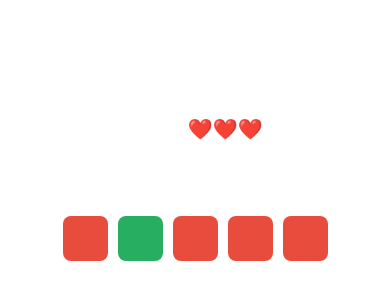
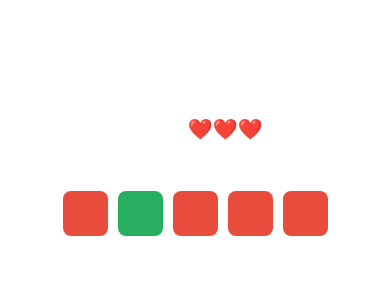
Before and after one commit to husainsaleh123/tile-rescue, a plain HTML site: page game.html in a window 390 px wide. Shown: the part 110-393 px from the top of the page. Drawn offline with Linux system fonts and the light colour scheme.

Commit message:
files go here

```diff
--- a/style.css
+++ b/style.css
@@ -534,10 +534,13 @@ footer{
     @media only screen and (max-width: 640px) {
 
         html, body {
-            /* Multiple background layers: gradient on top, image underneath */
-        background:
-            linear-gradient(rgb(11, 16, 49, 0.75)),
-            url('images/background-img-3.jpg'); /* Replace with your image path */
+            height: 100%;
+            overflow-x: hidden;
+             -webkit-overflow-scrolling: touch;
+                /* Multiple background layers: gradient on top, image underneath */
+            background:
+                linear-gradient(rgb(11, 16, 49, 0.75)),
+                url('images/background-img-3.jpg'); /* Replace with your image path */
         }
 
 
@@ -838,12 +841,12 @@ footer{
         }
 
         .tile-board {
-            gap: 10px;
-            margin: 45px auto;
-            max-height: 500px;
+            gap: 12px;
+            margin: 20px auto;
+            max-height: calc(100vh - 220px);
             padding: 10px 0;           /* Add padding to prevent clipping */
             overflow-y: auto;          /* Allow scroll instead of clipping */
-            box-sizing: content-box;   /* Ensure padding doesn't subtract from height */
+            box-sizing: border-box;   /* Ensure padding doesn't subtract from height */
         }
 
         /* Trivia modal adjustments */
```
